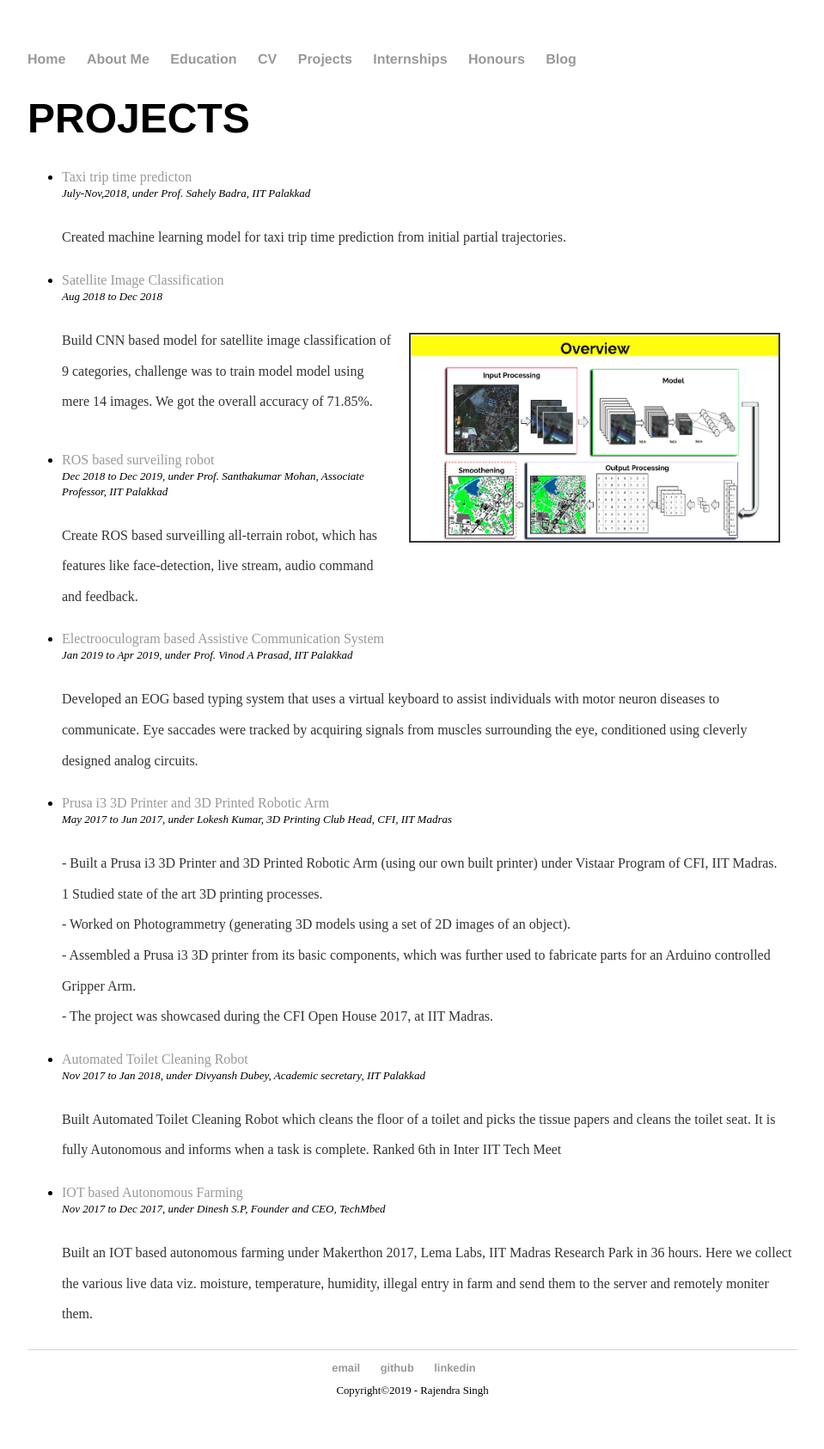
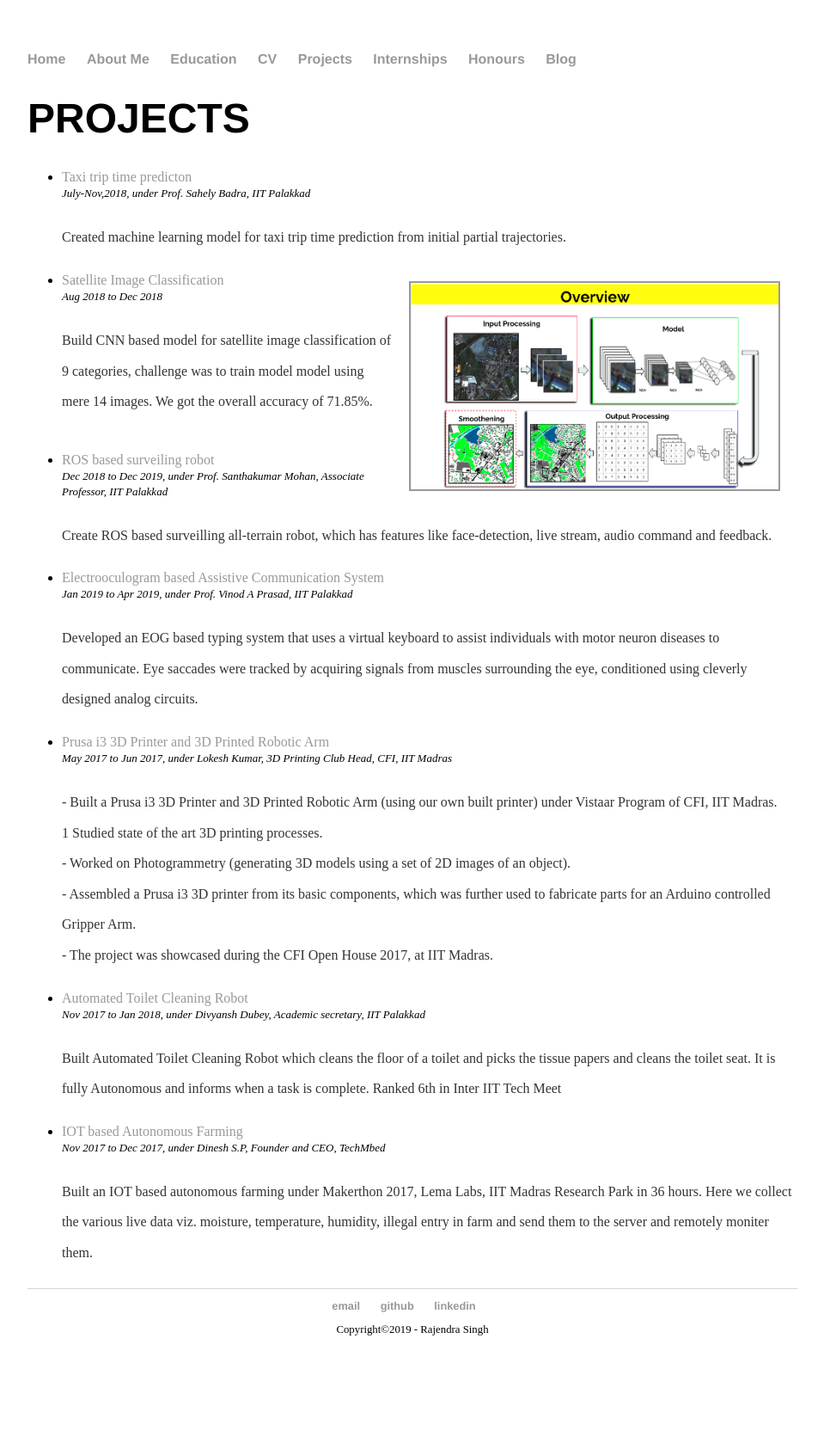
Before and after one commit to iamrajee/iamrajee.github.io, a Jekyll site: the page built from projects/index.html, in a window 1280 px wide. Shown: the whole page at 86% size, without its empty margins (160-1119 px from the left). Built offline with Jekyll 4.4.1, drawn with Linux system fonts in a browser that asks for light colours; after the commit the page ends 1614 px from its top, so only the background shows below that.

Commit message:
Update index.html

```diff
--- a/projects/index.html
+++ b/projects/index.html
@@ -9,9 +9,9 @@
 		<font size="2"><em>July-Nov,2018, under Prof. Sahely Badra, IIT Palakkad</em></font>
 		<p><font size="3">Created machine learning model for taxi trip time prediction from initial partial trajectories.</font></p>
 
-		<li><a href="https://github.com/iamrajee/Satellite_Image_Classfication">Satellite Image Classification</a></li>
+		<li><a href="https://github.com/iamrajee/Satellite_Image_Classfication"><img src="images/overview.png" style='height: 50%; width: 50%' align="right" border="2" HSPACE="20" VSPACE="10" />Satellite Image Classification</a></li>
 		<font size="2"><em>Aug 2018 to Dec 2018</em></font>
-		<p><font size="3"><img src="images/overview.png" style='height: 50%; width: 50%' align="right" border="2" HSPACE="20" VSPACE="10" />Build CNN based model for satellite image classification of 9 categories, challenge was to train model model using mere 14 images. We got the overall accuracy of 71.85%.</font></p>
+		<p><font size="3">Build CNN based model for satellite image classification of 9 categories, challenge was to train model model using mere 14 images. We got the overall accuracy of 71.85%.</font></p>
 		<br>
 		<li><a href="https://drive.google.com/drive/folders/1B5k8_0QPwT3smCKnMK9Dd8N9MWVTcHdE?usp=sharing">ROS based surveiling robot</a></li>
 		<font size="2"><em>Dec 2018 to Dec 2019, under Prof. Santhakumar Mohan, Associate Professor, IIT Palakkad</em></font>
```
